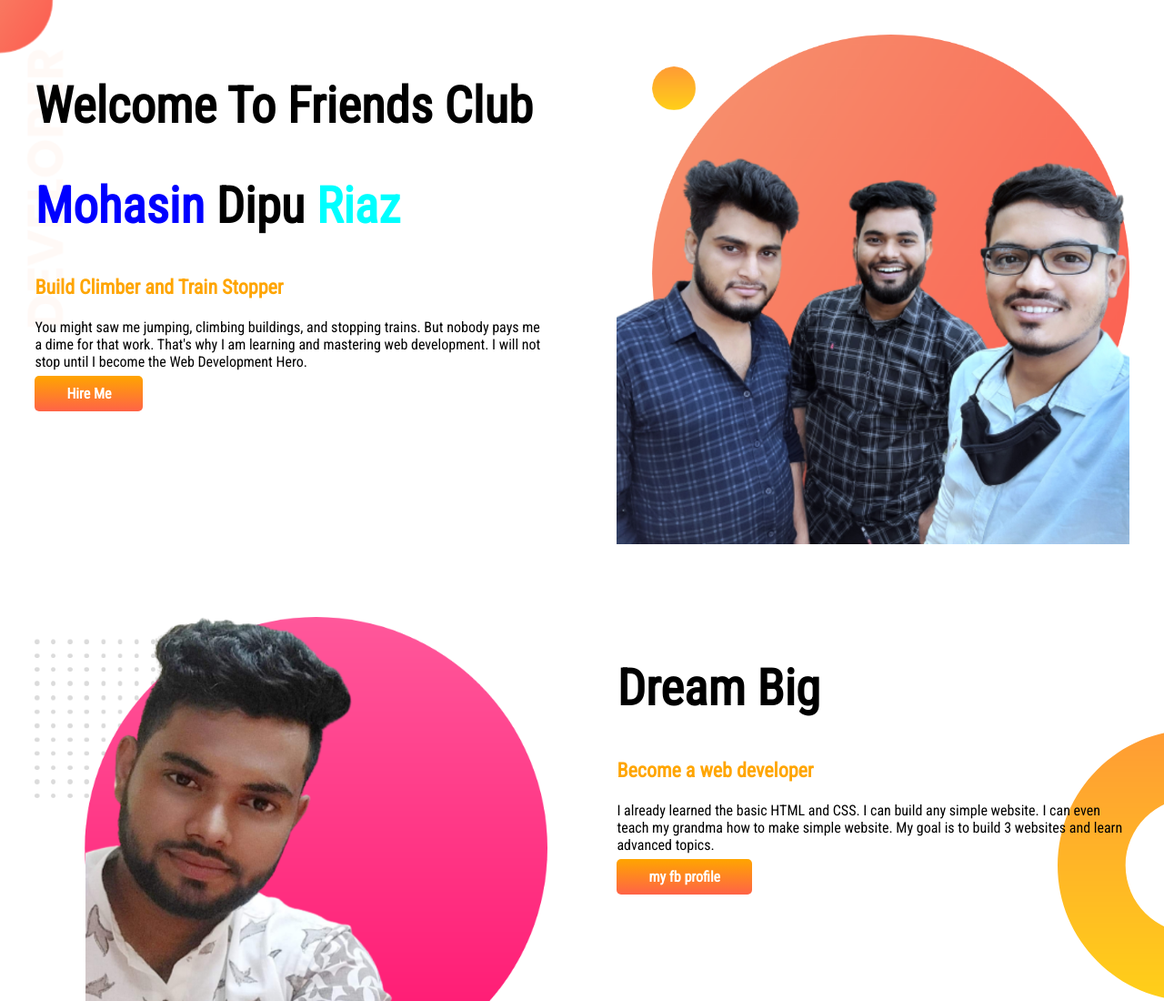
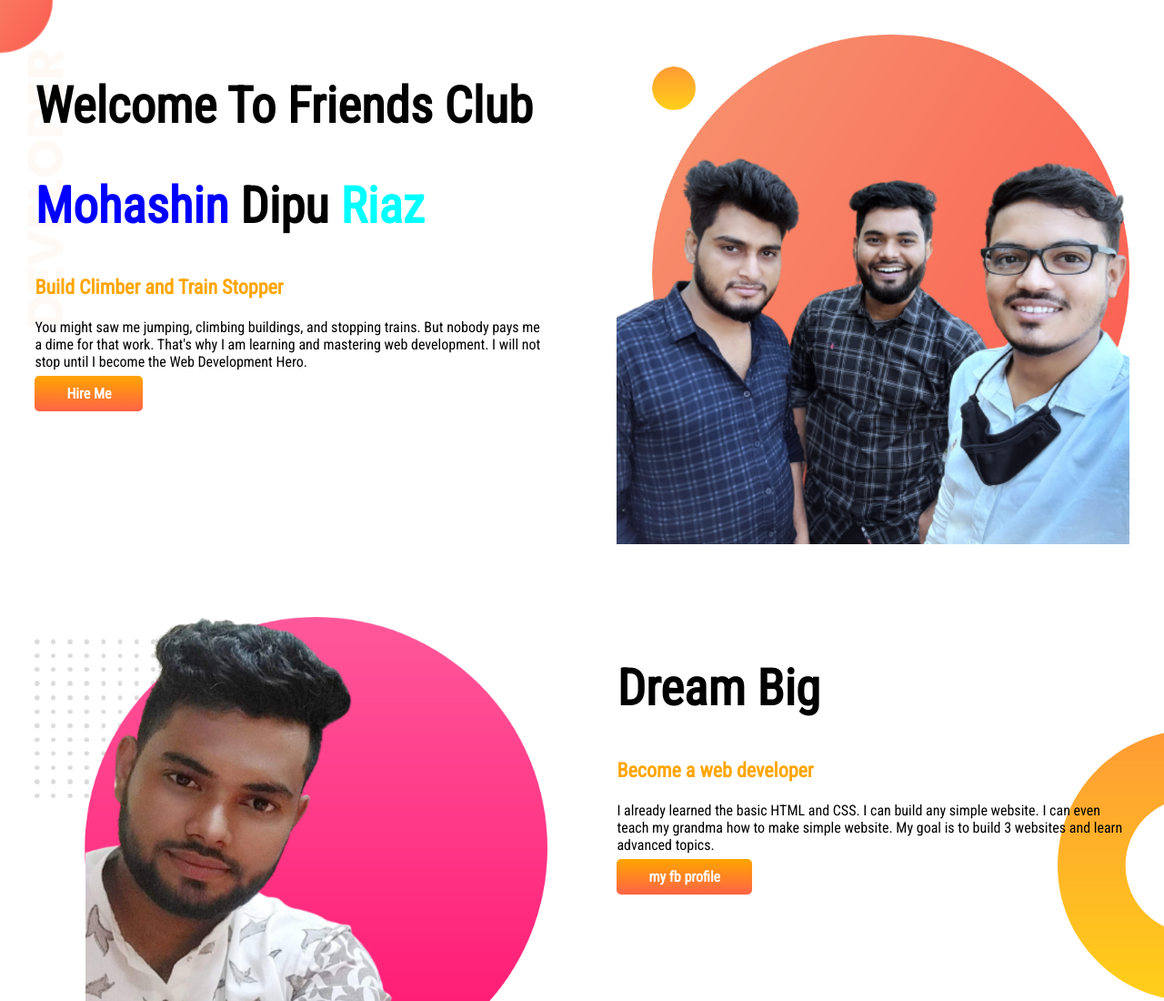
Before and after one commit to dipusikder/first-portfolio, a plain HTML site: page index.html in a window 1280 px wide. Shown: the top 1100 px of the page at 91% size. Drawn offline with Linux system fonts and the light colour scheme.

Commit message:
new file

```diff
--- a/index.html
+++ b/index.html
@@ -16,7 +16,7 @@
     <section class="top-banner flexiblr-container">
         <div class="half-width">
             <h1>Welcome To Friends Club</h1>
-            <h1><span class="moh">Mohasin</span> <span class="dip">Dipu</span> <span class="riz">Riaz</span></h1>
+            <h1><span class="moh">Mohashin</span> <span class="dip">Dipu</span> <span class="riz">Riaz</span></h1>
             <h3>Build Climber and Train Stopper</h3>
             <p>You might saw me jumping, climbing buildings, and stopping trains. But nobody pays me a dime for that
                 work.
```
